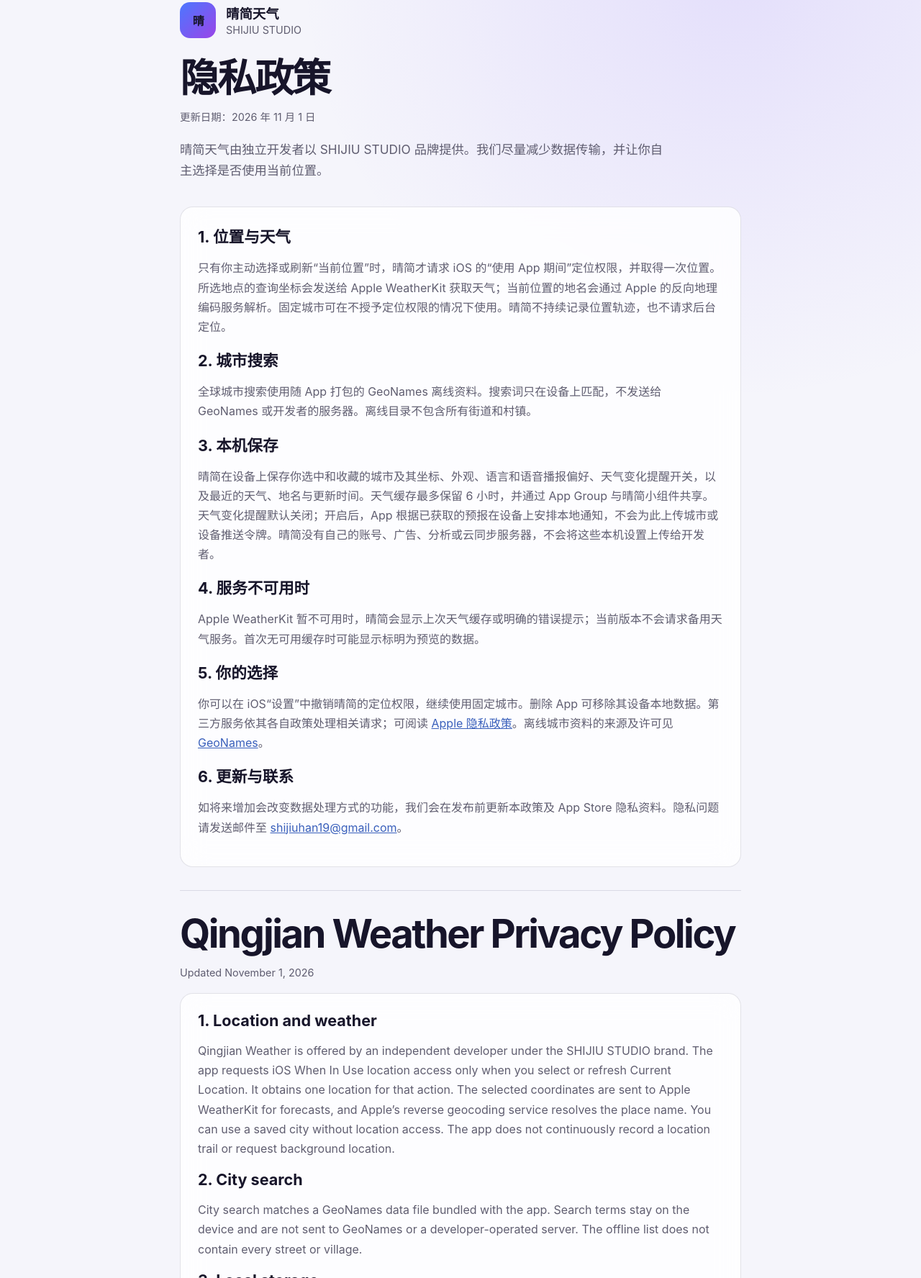
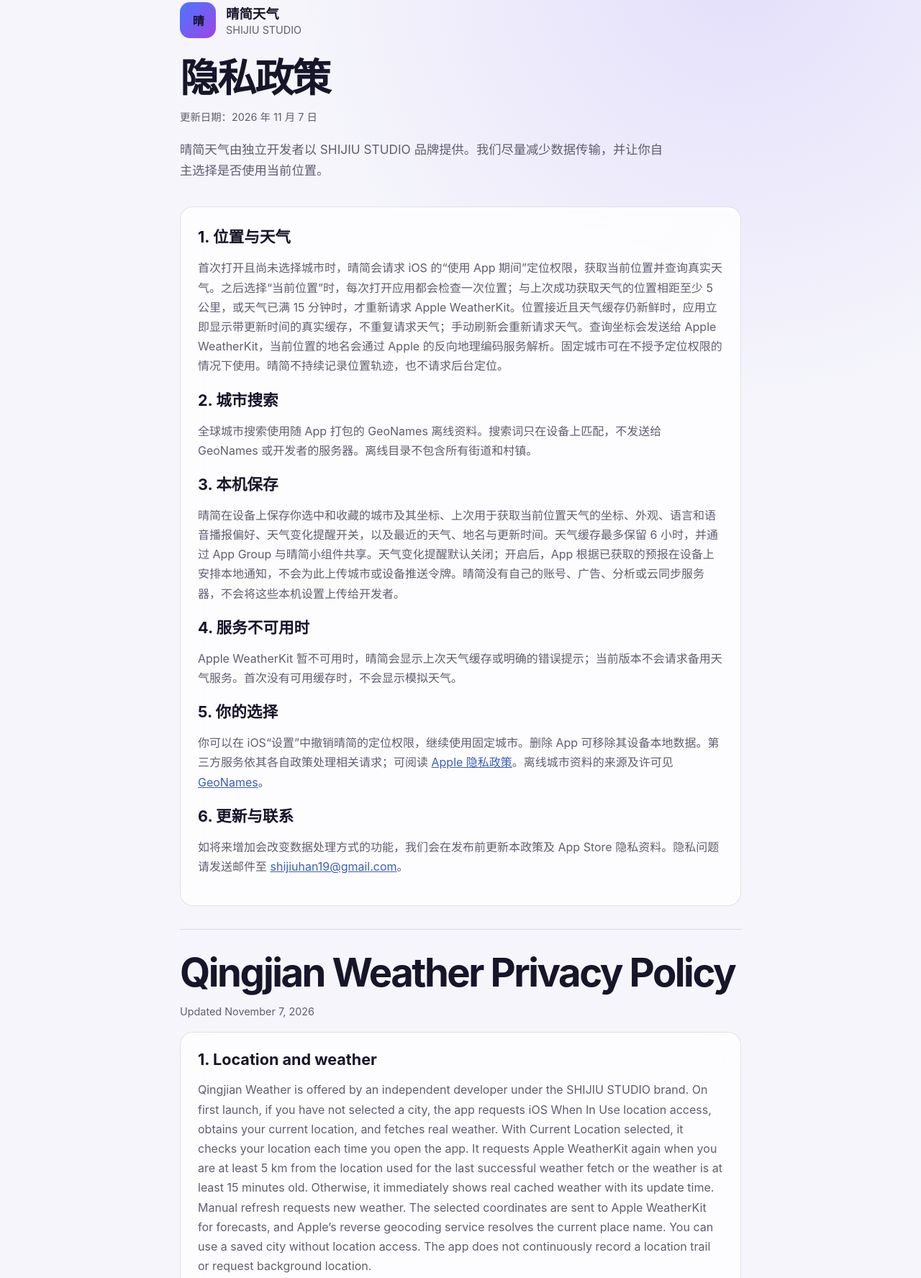
Before and after one commit to lglglglglg/app-support-pages, a plain HTML site: page qingjian-weather/privacy/index.html in a window 1280 px wide. Shown: the part 53-1829 px from the top of the page at 72% size. Drawn offline with Linux system fonts and the light colour scheme.

Commit message:
Update Qingjian Weather privacy policy for 1.0.1

```diff
--- a/qingjian-weather/privacy/index.html
+++ b/qingjian-weather/privacy/index.html
@@ -15,19 +15,19 @@
         <div><strong>晴简天气</strong><span>SHIJIU STUDIO</span></div>
       </div>
       <h1>隐私政策</h1>
-      <p class="meta">更新日期：2026 年 11 月 1 日</p>
+      <p class="meta">更新日期：2026 年 11 月 7 日</p>
       <p class="lede">晴简天气由独立开发者以 SHIJIU STUDIO 品牌提供。我们尽量减少数据传输，并让你自主选择是否使用当前位置。</p>
     </header>
 
     <section class="card">
       <h2>1. 位置与天气</h2>
-      <p>只有你主动选择或刷新“当前位置”时，晴简才请求 iOS 的“使用 App 期间”定位权限，并取得一次位置。所选地点的查询坐标会发送给 Apple WeatherKit 获取天气；当前位置的地名会通过 Apple 的反向地理编码服务解析。固定城市可在不授予定位权限的情况下使用。晴简不持续记录位置轨迹，也不请求后台定位。</p>
+      <p>首次打开且尚未选择城市时，晴简会请求 iOS 的“使用 App 期间”定位权限，获取当前位置并查询真实天气。之后选择“当前位置”时，每次打开应用都会检查一次位置；与上次成功获取天气的位置相距至少 5 公里，或天气已满 15 分钟时，才重新请求 Apple WeatherKit。位置接近且天气缓存仍新鲜时，应用立即显示带更新时间的真实缓存，不重复请求天气；手动刷新会重新请求天气。查询坐标会发送给 Apple WeatherKit，当前位置的地名会通过 Apple 的反向地理编码服务解析。固定城市可在不授予定位权限的情况下使用。晴简不持续记录位置轨迹，也不请求后台定位。</p>
       <h2>2. 城市搜索</h2>
       <p>全球城市搜索使用随 App 打包的 GeoNames 离线资料。搜索词只在设备上匹配，不发送给 GeoNames 或开发者的服务器。离线目录不包含所有街道和村镇。</p>
       <h2>3. 本机保存</h2>
-      <p>晴简在设备上保存你选中和收藏的城市及其坐标、外观、语言和语音播报偏好、天气变化提醒开关，以及最近的天气、地名与更新时间。天气缓存最多保留 6 小时，并通过 App Group 与晴简小组件共享。天气变化提醒默认关闭；开启后，App 根据已获取的预报在设备上安排本地通知，不会为此上传城市或设备推送令牌。晴简没有自己的账号、广告、分析或云同步服务器，不会将这些本机设置上传给开发者。</p>
+      <p>晴简在设备上保存你选中和收藏的城市及其坐标、上次用于获取当前位置天气的坐标、外观、语言和语音播报偏好、天气变化提醒开关，以及最近的天气、地名与更新时间。天气缓存最多保留 6 小时，并通过 App Group 与晴简小组件共享。天气变化提醒默认关闭；开启后，App 根据已获取的预报在设备上安排本地通知，不会为此上传城市或设备推送令牌。晴简没有自己的账号、广告、分析或云同步服务器，不会将这些本机设置上传给开发者。</p>
       <h2>4. 服务不可用时</h2>
-      <p>Apple WeatherKit 暂不可用时，晴简会显示上次天气缓存或明确的错误提示；当前版本不会请求备用天气服务。首次无可用缓存时可能显示标明为预览的数据。</p>
+      <p>Apple WeatherKit 暂不可用时，晴简会显示上次天气缓存或明确的错误提示；当前版本不会请求备用天气服务。首次没有可用缓存时，不会显示模拟天气。</p>
       <h2>5. 你的选择</h2>
       <p>你可以在 iOS“设置”中撤销晴简的定位权限，继续使用固定城市。删除 App 可移除其设备本地数据。第三方服务依其各自政策处理相关请求；可阅读 <a href="https://www.apple.com/legal/privacy/">Apple 隐私政策</a>。离线城市资料的来源及许可见 <a href="https://www.geonames.org/export/">GeoNames</a>。</p>
       <h2>6. 更新与联系</h2>
@@ -38,16 +38,16 @@
 
     <section lang="en">
       <h1>Qingjian Weather Privacy Policy</h1>
-      <p class="meta">Updated November 1, 2026</p>
+      <p class="meta">Updated November 7, 2026</p>
       <div class="card">
         <h2>1. Location and weather</h2>
-        <p>Qingjian Weather is offered by an independent developer under the SHIJIU STUDIO brand. The app requests iOS When In Use location access only when you select or refresh Current Location. It obtains one location for that action. The selected coordinates are sent to Apple WeatherKit for forecasts, and Apple’s reverse geocoding service resolves the place name. You can use a saved city without location access. The app does not continuously record a location trail or request background location.</p>
+        <p>Qingjian Weather is offered by an independent developer under the SHIJIU STUDIO brand. On first launch, if you have not selected a city, the app requests iOS When In Use location access, obtains your current location, and fetches real weather. With Current Location selected, it checks your location each time you open the app. It requests Apple WeatherKit again when you are at least 5 km from the location used for the last successful weather fetch or the weather is at least 15 minutes old. Otherwise, it immediately shows real cached weather with its update time. Manual refresh requests new weather. The selected coordinates are sent to Apple WeatherKit for forecasts, and Apple’s reverse geocoding service resolves the current place name. You can use a saved city without location access. The app does not continuously record a location trail or request background location.</p>
         <h2>2. City search</h2>
         <p>City search matches a GeoNames data file bundled with the app. Search terms stay on the device and are not sent to GeoNames or a developer-operated server. The offline list does not contain every street or village.</p>
         <h2>3. Local storage</h2>
-        <p>The app stores selected and favorite cities and their coordinates, appearance, language and speech settings, forecast reminder preferences, recent weather, place names, and update times on your device. Weather cache is retained for up to six hours and shared with widgets through an App Group. Forecast reminders are off by default. If enabled, the app schedules local notifications on your device from forecasts it has already fetched; it does not upload cities or a device push token for this purpose. The app has no developer-operated account, advertising, analytics, or cloud sync server, and does not upload these local settings to the developer.</p>
+        <p>The app stores selected and favorite cities and their coordinates, the last coordinate used to fetch Current Location weather, appearance, language and speech settings, forecast reminder preferences, recent weather, place names, and update times on your device. Weather cache is retained for up to six hours and shared with widgets through an App Group. Forecast reminders are off by default. If enabled, the app schedules local notifications on your device from forecasts it has already fetched; it does not upload cities or a device push token for this purpose. The app has no developer-operated account, advertising, analytics, or cloud sync server, and does not upload these local settings to the developer.</p>
         <h2>4. Unavailable service</h2>
-        <p>If Apple WeatherKit is unavailable, the app shows cached weather or a clear error. The current version does not use a backup weather provider. With no cache, it may show data clearly labeled as a preview.</p>
+        <p>If Apple WeatherKit is unavailable, the app shows cached weather or a clear error. The current version does not use a backup weather provider. With no cache, it does not show simulated weather.</p>
         <h2>5. Your choices</h2>
         <p>You can revoke location access in iOS Settings and continue using saved cities. Deleting the app removes its on-device app data. External services handle requests under their own policies: see <a href="https://www.apple.com/legal/privacy/">Apple Privacy Policy</a>. The bundled city data and its license are described by <a href="https://www.geonames.org/export/">GeoNames</a>.</p>
         <h2>6. Updates and contact</h2>
```
